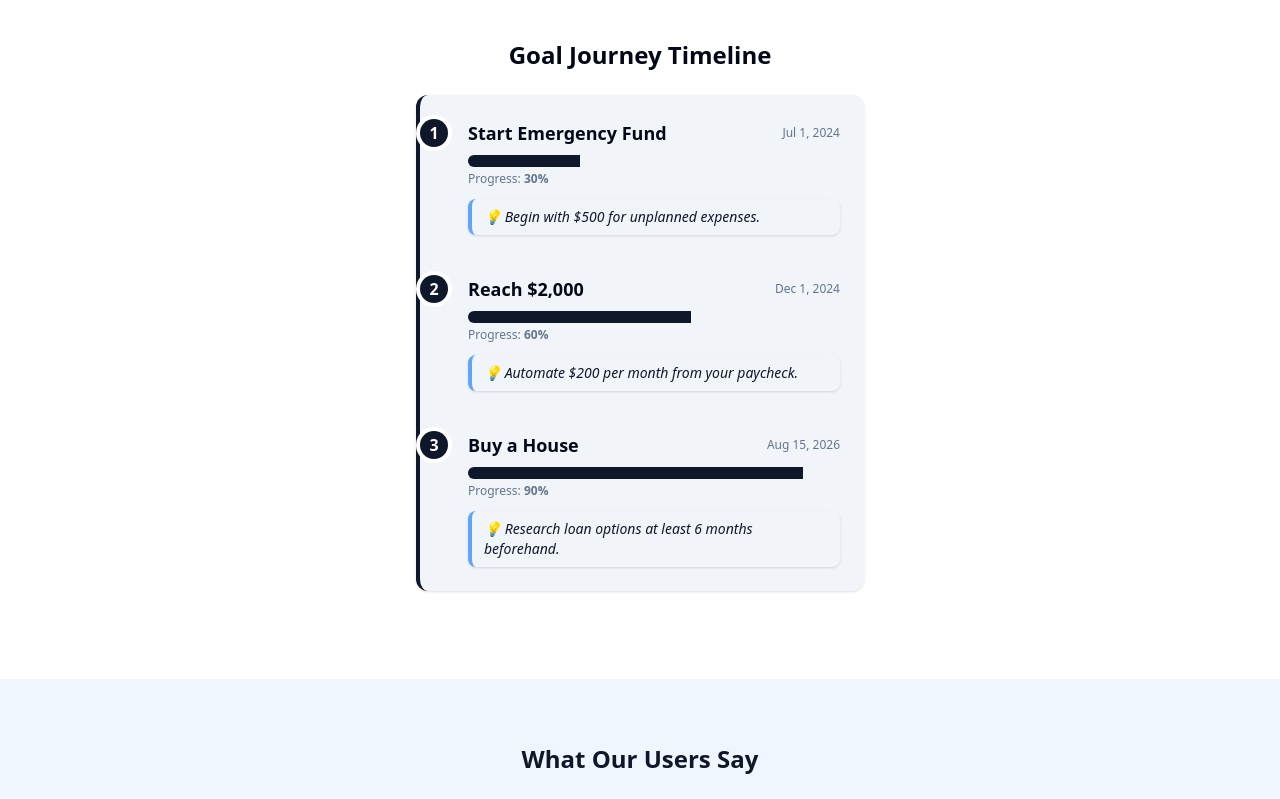
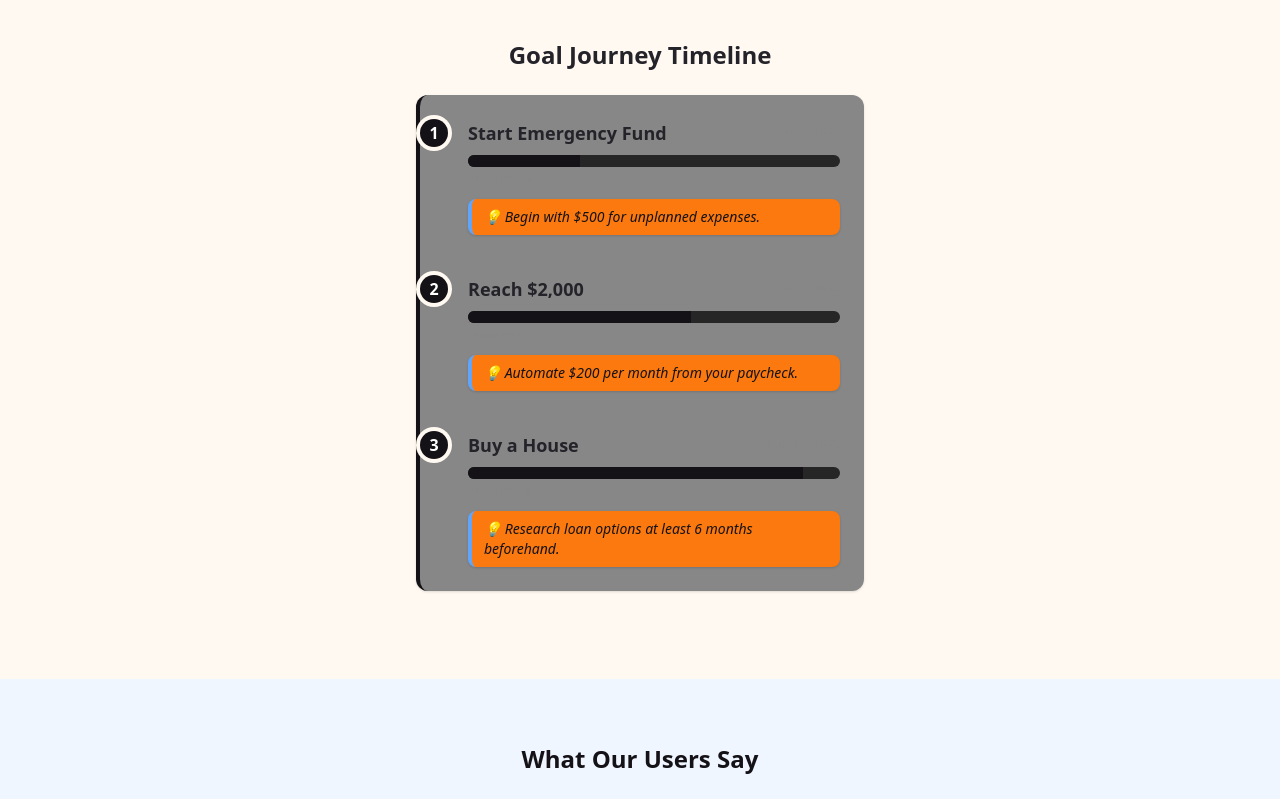
Before and after one commit to niveditajurel/future-financial-path, a React (Vite) app: page / in a window 1280 px wide. Shown: the part 981-1780 px from the top of the page. Built offline with nearby package versions, Linux system fonts and the light colour scheme.

Commit message:
feat: Implement custom color palette
Integrate the specified color palette into Tailwind config and apply it to frontend components, including buttons and cards, using semantic class names.

```diff
--- /dev/null
+++ b/src/components/ui/ButtonThemeExample.tsx
@@ -0,0 +1,11 @@
+
+import React from "react";
+
+export const ButtonThemeExample = () => (
+  <button
+    className="bg-accent text-accent-foreground hover:bg-cta hover:text-cta-foreground font-bold px-6 py-3 rounded-lg shadow border border-border transition-colors"
+    type="button"
+  >
+    CTA Button
+  </button>
+);
--- /dev/null
+++ b/src/components/ui/CardThemeExample.tsx
@@ -0,0 +1,12 @@
+
+import React from "react";
+
+export const CardThemeExample = () => (
+  <div className="bg-card text-card-foreground rounded-xl border border-border shadow p-6 max-w-sm">
+    <h3 className="text-xl font-semibold mb-2">Card Title</h3>
+    <p className="text-muted-foreground mb-4">This card uses the new design tokens for consistent theming. The border and typography use the custom palette.</p>
+    <button className="bg-accent text-accent-foreground font-medium px-4 py-2 rounded shadow hover:bg-cta transition">
+      Primary Action
+    </button>
+  </div>
+);
--- a/src/index.css
+++ b/src/index.css
@@ -1,94 +1,55 @@
+
 @tailwind base;
 @tailwind components;
 @tailwind utilities;
 
-/* Definition of the design system. All colors, gradients, fonts, etc should be defined here. */
-
+/* --- Design System Palette --- */
 @layer base {
   :root {
-    --background: 0 0% 100%;
-    --foreground: 222.2 84% 4.9%;
+    /* Color tokens mapped to palette */
+    --background: 30 100% 97.5%; /* marigold as a light background */
+    --foreground: 240 8% 15%; /* slate-grey */
 
-    --card: 0 0% 100%;
-    --card-foreground: 222.2 84% 4.9%;
+    --primary: 258 10% 8%;     /* dark-void - #16151A */
+    --primary-foreground: 29 100% 90%; /* marigold - #FFE4D0 */
 
-    --popover: 0 0% 100%;
-    --popover-foreground: 222.2 84% 4.9%;
+    --accent: 27 97% 52%;      /* liquid-lova - #F67011 */
+    --accent-foreground: 258 10% 8%; /* dark-void for contrast */
 
-    --primary: 222.2 47.4% 11.2%;
-    --primary-foreground: 210 40% 98%;
+    --cta: 28 97% 27%;         /* gloun-lova - #873800 */
+    --cta-foreground: 29 100% 90%; /* marigold - #FFE4D0 */
 
-    --secondary: 210 40% 96.1%;
-    --secondary-foreground: 222.2 47.4% 11.2%;
+    --secondary: 0 0% 15%;     /* slate-grey - #262626 */
+    --secondary-foreground: 29 100% 90%; /* marigold */
 
-    --muted: 210 40% 96.1%;
-    --muted-foreground: 215.4 16.3% 46.9%;
+    --muted: 0 0% 53%;         /* dusty-grey - #878787 */
+    --muted-foreground: 0 0% 53%; /* dusty-grey, used for subtle bg/labels */
 
-    --accent: 210 40% 96.1%;
-    --accent-foreground: 222.2 47.4% 11.2%;
+    --card: 258 10% 8%;        /* dark-void - #16151A */
+    --card-foreground: 29 100% 90%; /* marigold */
 
-    --destructive: 0 84.2% 60.2%;
-    --destructive-foreground: 210 40% 98%;
-
-    --border: 214.3 31.8% 91.4%;
-    --input: 214.3 31.8% 91.4%;
-    --ring: 222.2 84% 4.9%;
+    --border: 0 0% 53%;        /* dusty-grey #878787 */
+    --highlight: 29 100% 90%;  /* marigold */
 
     --radius: 0.5rem;
-
-    --sidebar-background: 0 0% 98%;
-
-    --sidebar-foreground: 240 5.3% 26.1%;
-
-    --sidebar-primary: 240 5.9% 10%;
-
-    --sidebar-primary-foreground: 0 0% 98%;
-
-    --sidebar-accent: 240 4.8% 95.9%;
-
-    --sidebar-accent-foreground: 240 5.9% 10%;
-
-    --sidebar-border: 220 13% 91%;
-
-    --sidebar-ring: 217.2 91.2% 59.8%;
   }
-
   .dark {
-    --background: 222.2 84% 4.9%;
-    --foreground: 210 40% 98%;
-
-    --card: 222.2 84% 4.9%;
-    --card-foreground: 210 40% 98%;
-
-    --popover: 222.2 84% 4.9%;
-    --popover-foreground: 210 40% 98%;
-
-    --primary: 210 40% 98%;
-    --primary-foreground: 222.2 47.4% 11.2%;
-
-    --secondary: 217.2 32.6% 17.5%;
-    --secondary-foreground: 210 40% 98%;
-
-    --muted: 217.2 32.6% 17.5%;
-    --muted-foreground: 215 20.2% 65.1%;
-
-    --accent: 217.2 32.6% 17.5%;
-    --accent-foreground: 210 40% 98%;
-
-    --destructive: 0 62.8% 30.6%;
-    --destructive-foreground: 210 40% 98%;
-
-    --border: 217.2 32.6% 17.5%;
-    --input: 217.2 32.6% 17.5%;
-    --ring: 212.7 26.8% 83.9%;
-    --sidebar-background: 240 5.9% 10%;
-    --sidebar-foreground: 240 4.8% 95.9%;
-    --sidebar-primary: 224.3 76.3% 48%;
-    --sidebar-primary-foreground: 0 0% 100%;
-    --sidebar-accent: 240 3.7% 15.9%;
-    --sidebar-accent-foreground: 240 4.8% 95.9%;
-    --sidebar-border: 240 3.7% 15.9%;
-    --sidebar-ring: 217.2 91.2% 59.8%;
+    --background: 258 10% 8%; /* dark-void */
+    --foreground: 29 100% 90%; /* marigold */
+    --primary: 258 10% 8%;     /* dark-void */
+    --primary-foreground: 29 100% 90%; /* marigold */
+    --accent: 27 97% 52%;      /* liquid-lova */
+    --accent-foreground: 29 100% 90%; /* marigold */
+    --cta: 28 97% 27%;         /* gloun-lova */
+    --cta-foreground: 29 100% 90%; /* marigold */
+    --secondary: 0 0% 15%;     /* slate-grey */
+    --secondary-foreground: 29 100% 90%; /* marigold */
+    --muted: 0 0% 53%;         /* dusty-grey */
+    --muted-foreground: 29 40% 70%; /* lighter marigold for muted */
+    --card: 258 10% 8%;        /* dark-void */
+    --card-foreground: 29 100% 90%; /* marigold */
+    --border: 0 0% 53%;        /* dusty-grey */
+    --highlight: 27 100% 92%;  /* marigold, a bit lighter */
   }
 }
 
@@ -96,7 +57,6 @@
   * {
     @apply border-border;
   }
-
   body {
     @apply bg-background text-foreground;
   }
--- a/tailwind.config.ts
+++ b/tailwind.config.ts
@@ -1,3 +1,4 @@
+
 import type { Config } from "tailwindcss";
 
 export default {
@@ -19,48 +20,44 @@ export default {
 		},
 		extend: {
 			colors: {
-				border: 'hsl(var(--border))',
-				input: 'hsl(var(--input))',
-				ring: 'hsl(var(--ring))',
+				// Semantic tokens mapped to your palette
 				background: 'hsl(var(--background))',
 				foreground: 'hsl(var(--foreground))',
+
 				primary: {
-					DEFAULT: 'hsl(var(--primary))',
-					foreground: 'hsl(var(--primary-foreground))'
+					DEFAULT: 'hsl(var(--primary))', // dark-void
+					foreground: 'hsl(var(--primary-foreground))', // marigold
+				},
+				accent: {
+					DEFAULT: 'hsl(var(--accent))', // liquid-lova
+					foreground: 'hsl(var(--accent-foreground))', // dark-void or marigold
+				},
+				cta: {
+					DEFAULT: 'hsl(var(--cta))', // gloun-lova
+					foreground: 'hsl(var(--cta-foreground))', // marigold
 				},
 				secondary: {
-					DEFAULT: 'hsl(var(--secondary))',
-					foreground: 'hsl(var(--secondary-foreground))'
-				},
-				destructive: {
-					DEFAULT: 'hsl(var(--destructive))',
-					foreground: 'hsl(var(--destructive-foreground))'
+					DEFAULT: 'hsl(var(--secondary))', // slate-grey
+					foreground: 'hsl(var(--secondary-foreground))' // marigold
 				},
 				muted: {
-					DEFAULT: 'hsl(var(--muted))',
-					foreground: 'hsl(var(--muted-foreground))'
-				},
-				accent: {
-					DEFAULT: 'hsl(var(--accent))',
-					foreground: 'hsl(var(--accent-foreground))'
-				},
-				popover: {
-					DEFAULT: 'hsl(var(--popover))',
-					foreground: 'hsl(var(--popover-foreground))'
+					DEFAULT: 'hsl(var(--muted))', // dusty-grey
+					foreground: 'hsl(var(--muted-foreground))', // dusty-grey or slate-grey
 				},
 				card: {
-					DEFAULT: 'hsl(var(--card))',
-					foreground: 'hsl(var(--card-foreground))'
+					DEFAULT: 'hsl(var(--card))', // dark-void
+					foreground: 'hsl(var(--card-foreground))', // marigold or slate-grey
 				},
-				sidebar: {
-					DEFAULT: 'hsl(var(--sidebar-background))',
-					foreground: 'hsl(var(--sidebar-foreground))',
-					primary: 'hsl(var(--sidebar-primary))',
-					'primary-foreground': 'hsl(var(--sidebar-primary-foreground))',
-					accent: 'hsl(var(--sidebar-accent))',
-					'accent-foreground': 'hsl(var(--sidebar-accent-foreground))',
-					border: 'hsl(var(--sidebar-border))',
-					ring: 'hsl(var(--sidebar-ring))'
+				border: 'hsl(var(--border))', // dusty-grey
+				highlight: 'hsl(var(--highlight))', // marigold
+				// Chart colors
+				chart: {
+					void: '#16151A',
+					lova: '#F67011',
+					gloun: '#873800',
+					slate: '#262626',
+					dusty: '#878787',
+					marigold: '#FFE4D0',
 				}
 			},
 			borderRadius: {
```
